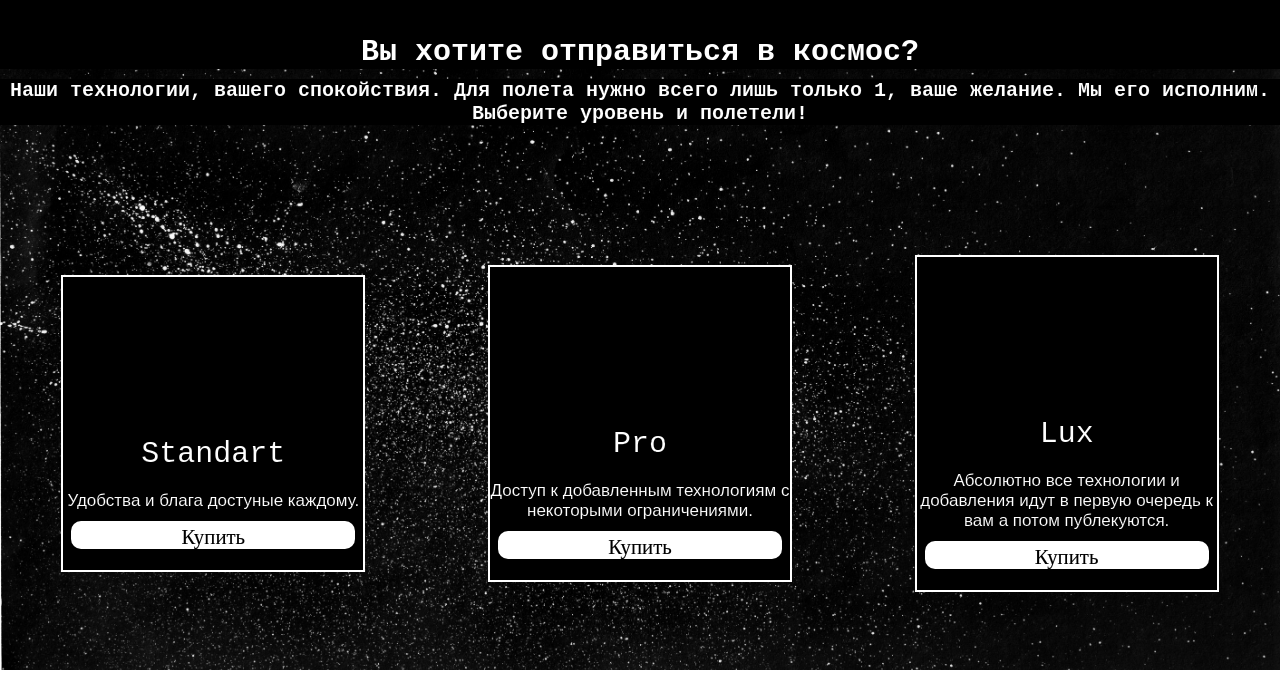
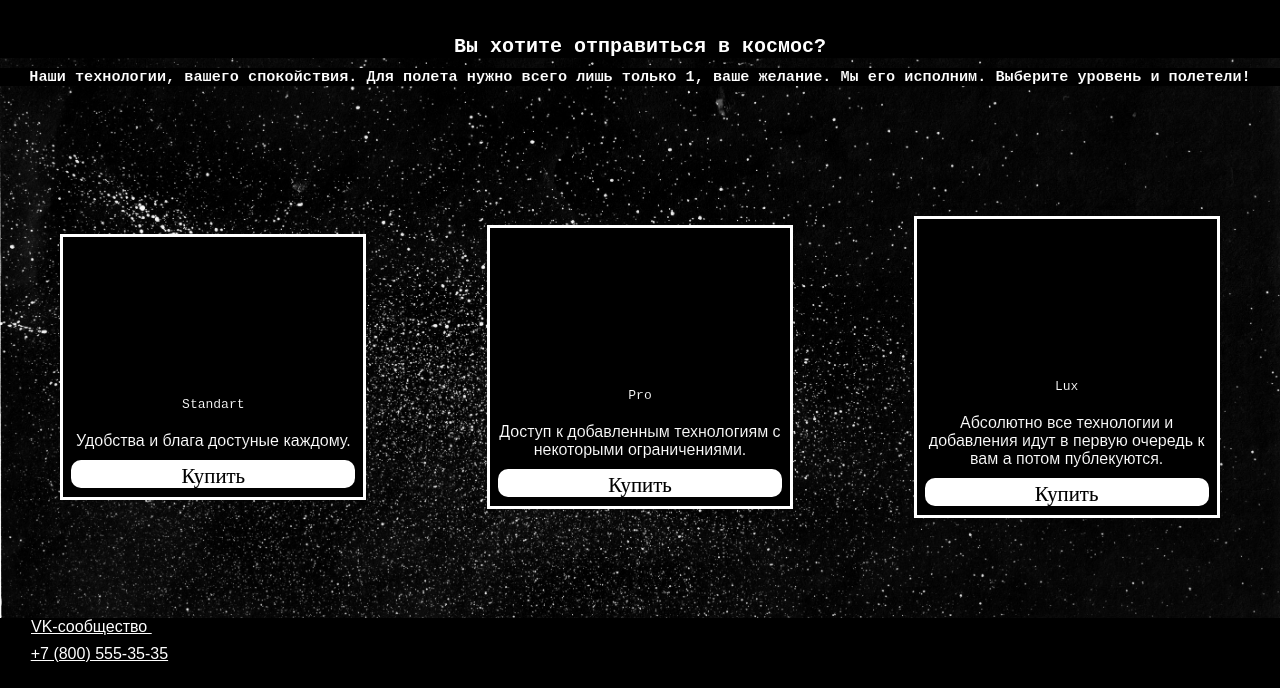
Before and after one commit to xxxxcaf/sada, a plain HTML site: page index.html in a window 1280 px wide. Shown: the part 130-818 px from the top of the page. Drawn offline with Linux system fonts and the light colour scheme.

Commit message:
footer kal

```diff
--- a/index.html
+++ b/index.html
@@ -50,7 +50,8 @@
 </main>
 
 <footer>
-<a></a>
+<a href="index.html" class="info"> VK-сообщество </a>
+<a href="index.html" class="Number">+7 (800) 555-35-35</a>
 </footer>
 </body>
 </html>
--- a/style.css
+++ b/style.css
@@ -12,8 +12,8 @@
     height: auto;
     width: 25%;
     max-width: 300px;
-    border: 2px solid white;
-    padding-bottom:1%;
+    border: 3px solid white;
+    padding-bottom:1px;
     margin: auto;
     background: black;
 }
@@ -39,8 +39,9 @@ font-family: monospace;
 }
 
 .card_decription {
-font-size: 17px;
+
 font-family: sans-serif;
+
  margin-bottom: 10px;
     text-align: center;
     -webkit-text-stroke: 0.1px black;
@@ -145,7 +146,7 @@ border-radius:20px;
 
 .car_naz {
 font-family: monospace;
-font-size: 30px;
+font-size: auto;
  margin-top: 30px;
 margin-bottom: 20px;
     text-align: center;
@@ -173,7 +174,16 @@ margin-bottom: 20px;
 
 
 footer {
+
     background: black;
+    background-size: auto;;
+    height: 70px;
+    width: 100%;
+    position: relative;
+
+
+
+    margin-top: 100px;
 }
 
 
@@ -189,9 +199,17 @@ max-width: inherit;
 
 }
 @media screen and (min-width:480px) and (max-width:480px){
+    .Number{
+
+
+
+    }
     #logo{
         width: 110px;
 
+    }
+    .card_decription {
+font-size: 10px;
     }
     h1{
 font-size:25px;
@@ -213,6 +231,19 @@ border-radius: 10px;
     }
 }
 @media screen and (max-width:320px){
+    .opis_h1{
+position: relative;
+        top: 90px;
+        margin: auto;
+        font-family: monospace;
+        font-size: 10px;
+    }
+    .opis {
+        top: 80px;
+        position: relative;
+        font-size:15px;
+    }
+
     #logo{
         width: 80px;
 
@@ -243,7 +274,7 @@ border-radius: 10px;
     text-align: center;
     font-family: monospace;
     padding-top: 25px;
-    font-size:30px;
+    font-size:20px;
     margin: auto;
     background:1px black;
 }
@@ -251,10 +282,32 @@ border-radius: 10px;
 .opis {
     text-align: center;
 font-family:monospace;
-font-size: 20px;
+font-size: px;
 background: 10px black;
 margin: auto;
 margin-top: 10px;
 
  -webkit-text-stroke: 0.1px black;
 }
+
+.Number {
+    color: white;
+    font-family: sans-serif;
+    position: relative;
+    top: 27px;
+    right: 110px;
+    background: black;
+padding:10px;
+    margin-bottom: 10px auto;
+
+}
+
+.info {
+color: white;
+font-family: sans-serif;
+
+position: relative;
+    padding: 5px;
+    left: 26px;
+    margin-bottom: 1px;
+}
```
